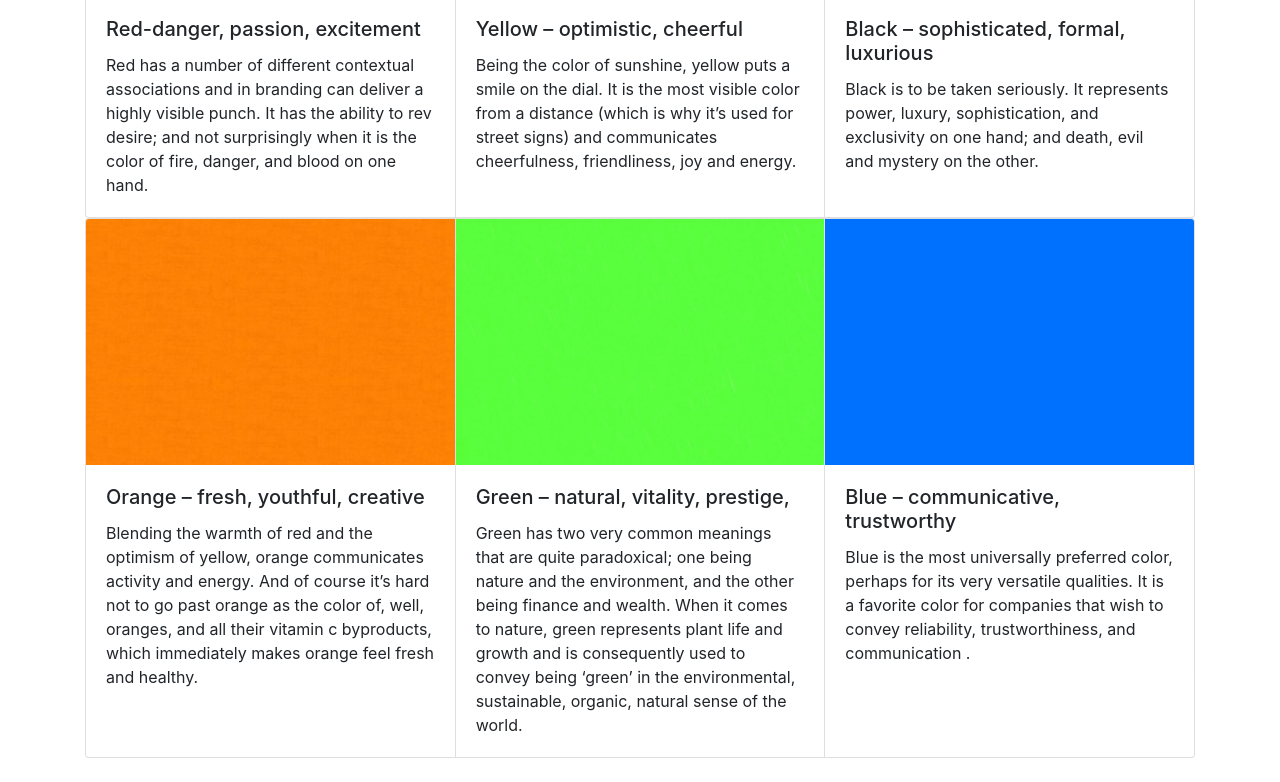
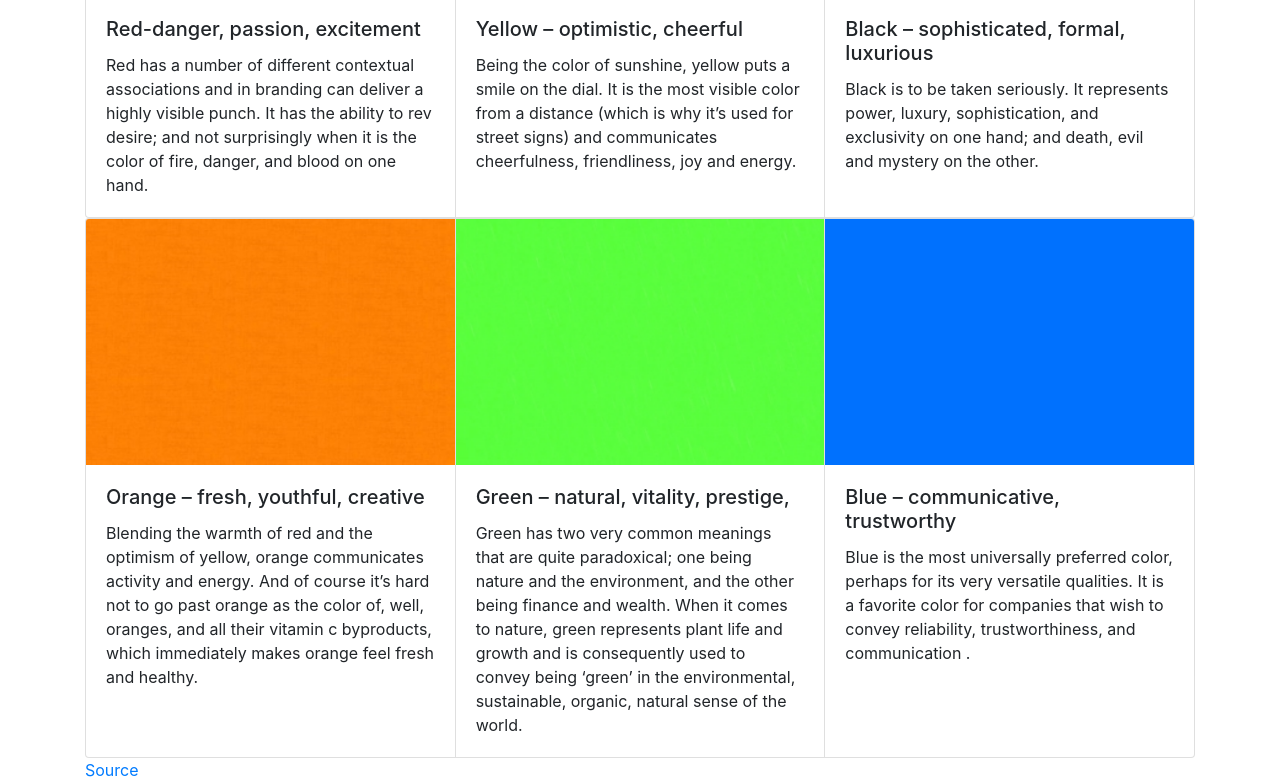
Before and after one commit to Md-Mudassir/ColorsPhilosophy, a plain HTML site: page index.html in a window 1280 px wide. Shown: the part 341-1123 px from the top of the page. Before the commit the page ends 1099 px from the top, so only its background shows below. Drawn offline with nearby package versions, Linux system fonts and the light colour scheme.

Commit message:
Update index.html

```diff
--- a/index.html
+++ b/index.html
@@ -14,6 +14,7 @@
     <div class="container">
         <div class="class=" logo">
             <h1 class="display-4 bg-white text-center p-2">Colors Philosophy</h1>
+
 
         </div>
 
@@ -83,9 +84,10 @@
                 </div>
 
             </div>
+
         </div>
 
-
+        <a href="https://www.canva.com/learn/color-meanings-symbolism/">Source</a>
 
         <!-- <script src="day4.js"></script> -->
         <script src="https://code.jquery.com/jquery-3.3.1.slim.min.js"
```
